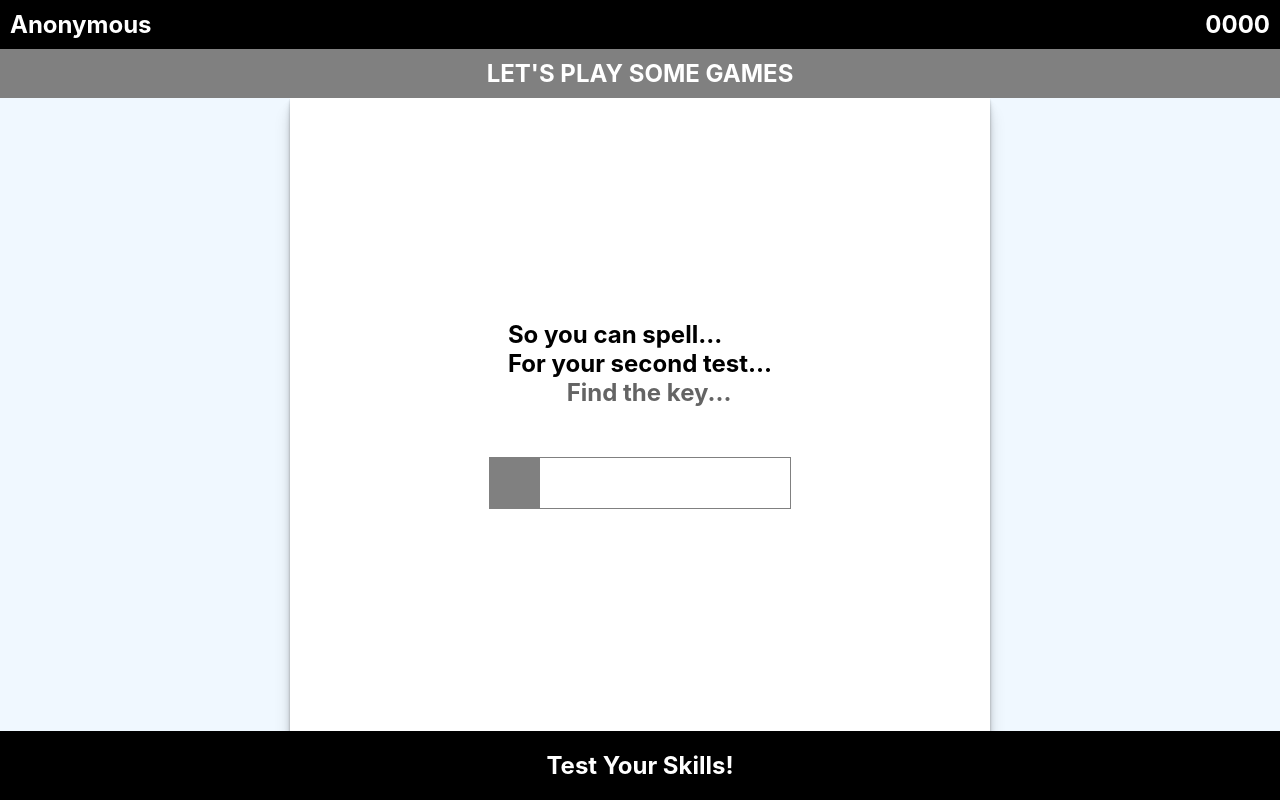
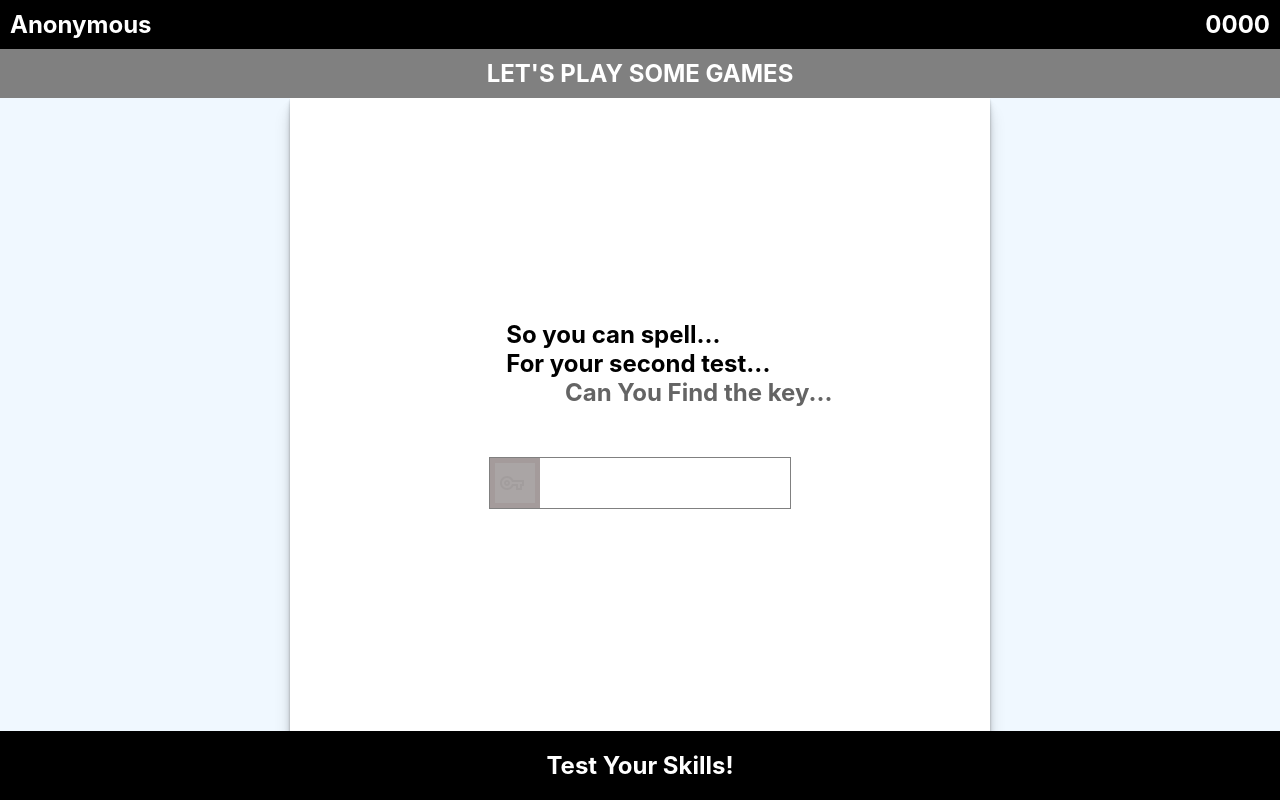
Before and after one commit to leavemydogalone/LetsPlaySomeGames, a React (Create React App) app: page / in a window 1280 px wide. Built offline with nearby package versions, Linux system fonts and the light colour scheme.

Commit message:
prevent dragger from leaving left side of track and win screen

```diff
--- a/src/scenes/LevelTwo.tsx
+++ b/src/scenes/LevelTwo.tsx
@@ -1,14 +1,16 @@
 import React, { useState } from "react";
 
 export default function LevelTwo() {
-  //   const [mousePositionX, setMousePositionX] = useState<number>(0);
-  const [originX, setOriginX] = useState<number>(0);
+  const [offsetX, setOffsetX] = useState<number>(0);
+  //   the left offset from parent div of the draggerContainer
   const [isDown, setIsDown] = useState(false);
+  //   if the mouse is held down
   const [draggerPositionX, setDraggerPositionX] = useState<number>();
-  const [textLoaded, setTextLoaded] = useState(false);
+  //   The "left" postition of the draggerContainer
+  const [won, setWon] = useState(false);
 
   function handleWin() {
-    console.log("you win");
+    setWon(true);
   }
 
   const draggerContainer: HTMLElement | null =
@@ -21,14 +23,21 @@ export default function LevelTwo() {
       onMouseLeave={() => setIsDown(false)}
       onMouseMoveCapture={(e) => {
         if (isDown) {
-          setDraggerPositionX(originX + e.clientX);
+          setDraggerPositionX(offsetX + e.clientX);
+          // if the mouse is down, will set the "left" position of the dragger,
+          //   based on the offsetLeft of the draggerContainer when the mouse went down
+          // plus the mouse position
+          if (offsetX + e.clientX < 0) {
+            setDraggerPositionX(0);
+          }
+          //   prevents the dragger from being dragged out of the left of the container
         }
       }}
     >
       <div className="top">
         <h2 className="title first">So you can spell...</h2>
         <h2 className="title second">For your second test...</h2>
-        <h2 className="title third">Find the key...</h2>
+        <h2 className="title third">Can You Find the key...</h2>
       </div>
       <div className="bottom">
         <div className="track">
@@ -47,8 +56,11 @@ export default function LevelTwo() {
           <div
             onMouseDown={(e) => {
               setIsDown(true);
-              setOriginX(draggerContainer!.offsetLeft - e.clientX);
-              console.log("mouse is clicked and originx is" + originX);
+              const nullChecker =
+                draggerContainer !== null &&
+                setOffsetX(draggerContainer.offsetLeft - e.clientX);
+              // checks if the draggerContainer exists then will set the "left" offset
+              // of the draggerContainer
             }}
             className="draggerContainer"
             style={{ left: draggerPositionX }}
@@ -57,6 +69,7 @@ export default function LevelTwo() {
           </div>
         </div>
       </div>
+      {won && <div className="winScreen">WOW</div>}
     </div>
   );
 }
--- a/src/styles/_levelTwo.scss
+++ b/src/styles/_levelTwo.scss
@@ -51,18 +51,22 @@
       }
       .draggerContainer {
         position: relative;
+        width: fit-content;
         .dragger {
           height: 50px;
           width: 50px;
-          background: grey;
+
           display: flex;
           justify-content: center;
           align-items: center;
           &::before {
             display: block;
             content: "";
-            height: 80%;
-            width: 80%;
+            height: 100%;
+            width: 100%;
+            background: #a8a3a3f7;
+            outline: 5px solid #a49b9b;
+            outline-offset: -5px;
           }
         }
       }
```
